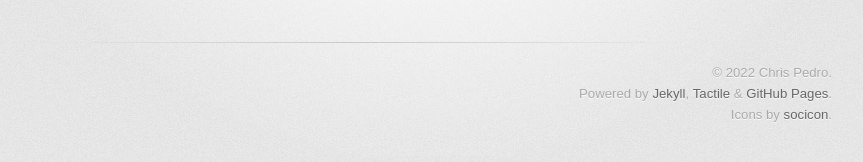
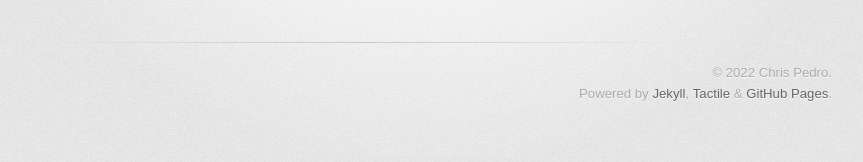
Before and after one commit to cpedro/cpedro.github.io, a Jekyll site: the page built from index.md, in a window 1280 px wide. Shown: the part 417-579 px from the top of the page, without its empty margins (208-1071 px from the left). Built offline with Jekyll 4.4.1, drawn with Linux system fonts in a browser that asks for light colours; some web fonts are replaced.

Commit message:
Removed socicon link. Page is defunct.

```diff
--- a/_includes/footer.html
+++ b/_includes/footer.html
@@ -7,7 +7,4 @@
   <a href="http://jekyllrb.com" target="_blank" rel="nofollow noopener noreferrer">Jekyll</a>,
   <a href="https://github.com/pages-themes/tactile" target="_blank" rel="nofollow noopener noreferrer">Tactile</a> &amp;
   <a href="https://pages.github.com/" target="_blank" rel="nofollow noopener noreferrer">GitHub Pages</a>.
-  <br />
-  Icons by
-  <a href="http://www.socicon.com" target="_blank" rel="nofollow noopener noreferrer">socicon</a>.
 </p>
```
